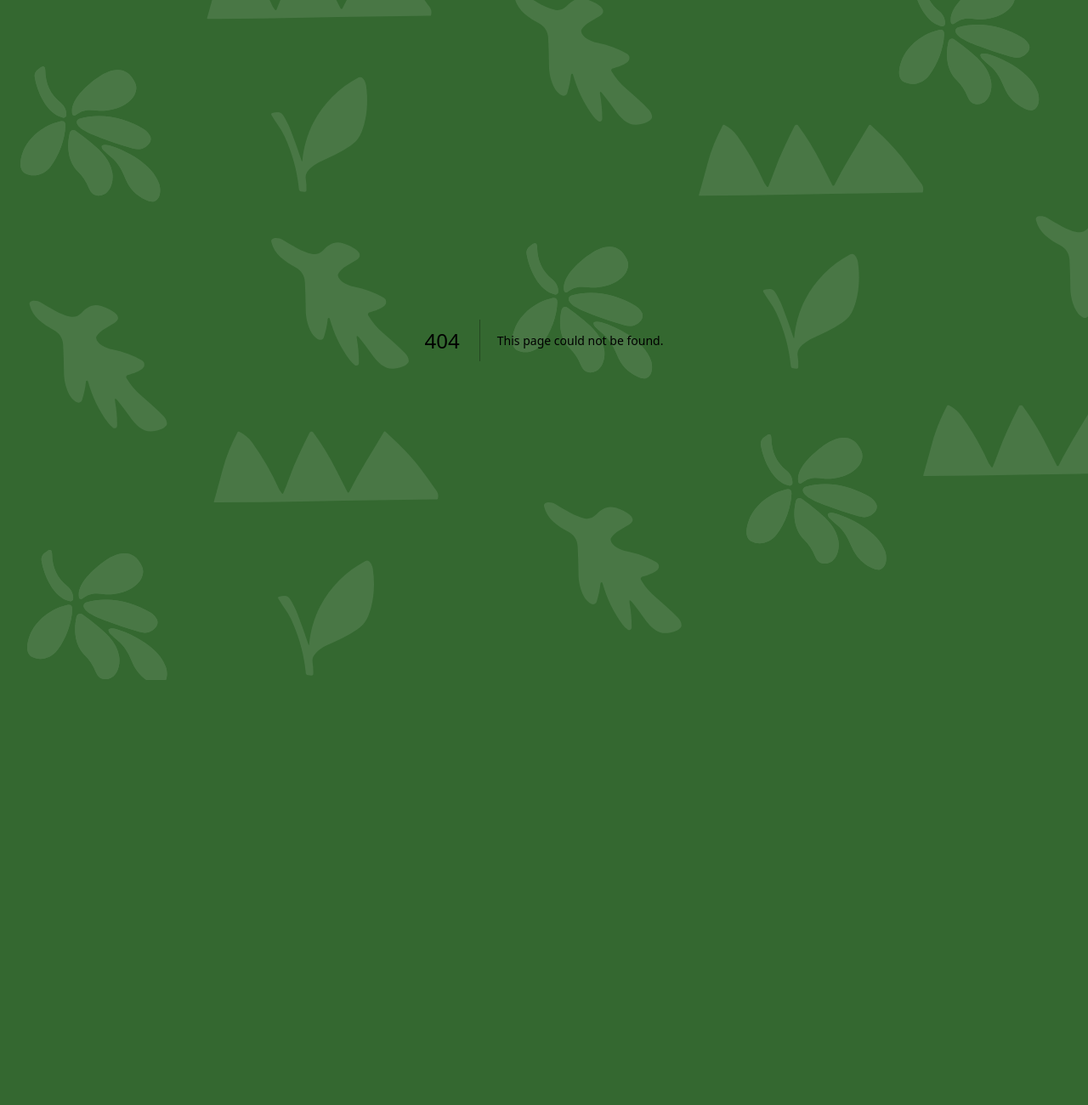
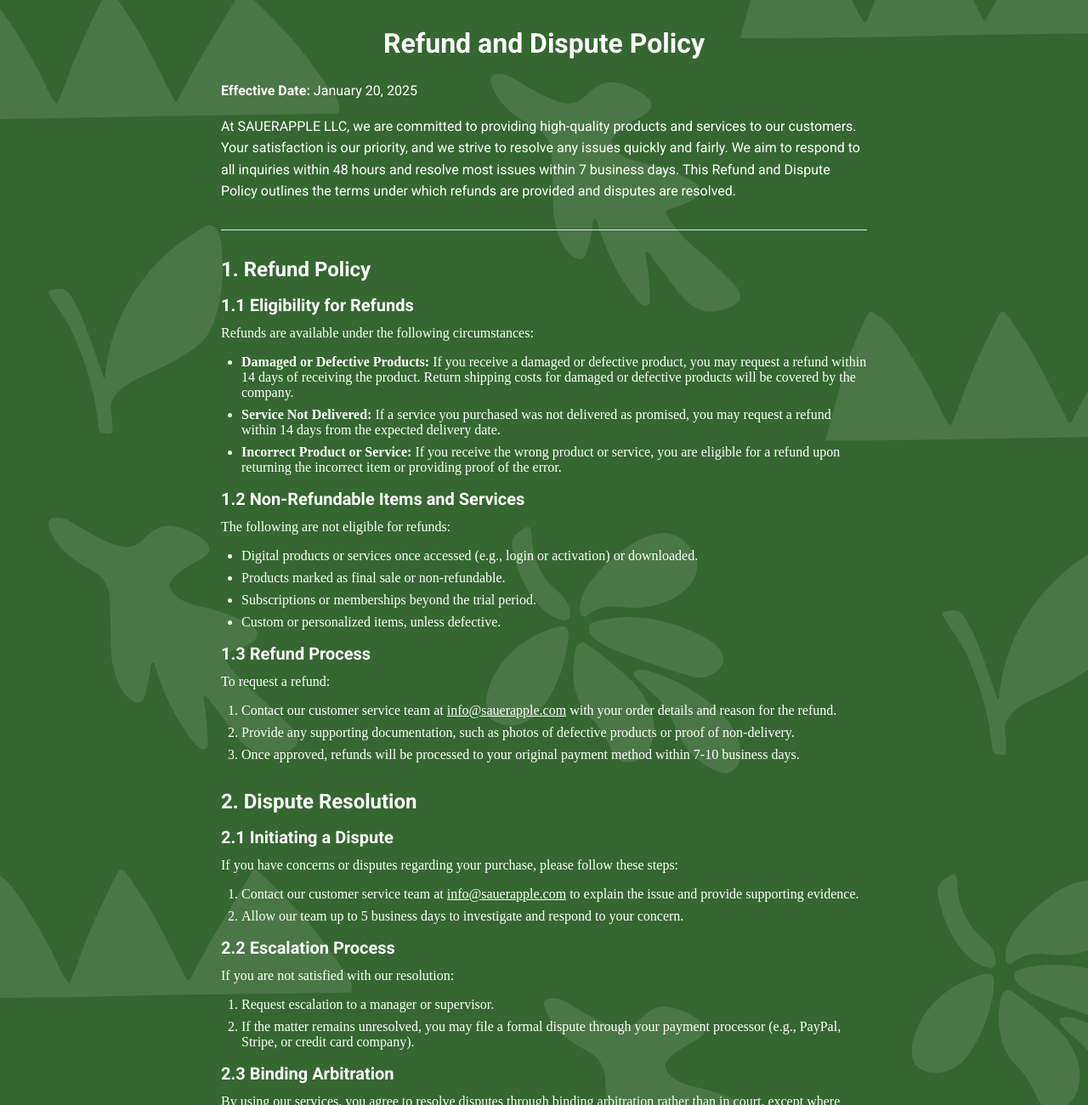
Before and after one commit to andrewjsauer/sauerapple-llc, a Next.js app: page /refund-dispute-policy in a window 1280 px wide. Before the commit this address had no page. Shown: the top 1300 px of the page at 85% size. Before the commit the page ends 800 px from the top, so only its background shows below. Built offline with nearby package versions, Linux system fonts and the light colour scheme.

Commit message:
Added refund policy page

```diff
--- a/src/app/page.tsx
+++ b/src/app/page.tsx
@@ -215,6 +215,12 @@
         <div className={styles.footer}>
           <p>© {new Date().getFullYear()} sauerApple. All rights reserved.</p>
           <p>Made with ❤️ in Big Bear Lake, CA</p>
+          <Link
+            href="/refund-dispute-policy"
+            className={styles.refundPolicyLink}
+          >
+            Refund and Dispute Policy
+          </Link>
         </div>
       </div>
     </main>
--- /dev/null
+++ b/src/app/refund-dispute-policy/page.module.css
@@ -0,0 +1,62 @@
+.container {
+  max-width: 800px;
+  margin: 0 auto;
+  padding: 2rem 1.25rem;
+}
+
+.title {
+  font-size: 2rem;
+  color: white;
+  font-family: var(--font-roboto);
+  text-align: center;
+  margin-bottom: 1.5rem;
+}
+
+.section {
+  margin-bottom: 2rem;
+}
+
+.sectionTitle {
+  font-size: 1.5rem;
+  color: white;
+  font-family: var(--font-roboto);
+  margin-bottom: 1rem;
+}
+
+.subsectionTitle {
+  font-size: 1.25rem;
+  color: white;
+  font-family: var(--font-roboto);
+  margin-bottom: 0.75rem;
+}
+
+.paragraph {
+  margin-bottom: 1rem;
+  line-height: 1.6;
+  color: white;
+  font-family: var(--font-roboto);
+}
+
+.list {
+  margin: 1rem 0 1rem 1.5rem;
+}
+
+.listItem {
+  margin-bottom: 0.5rem;
+}
+
+.divider {
+  border: none;
+  border-top: 1px solid #e5e7eb;
+  margin: 2rem 0;
+}
+
+.link {
+  color: white;
+  text-decoration: underline;
+  transition: opacity 0.2s;
+}
+
+.link:hover {
+  opacity: 0.8;
+}
--- /dev/null
+++ b/src/app/refund-dispute-policy/page.tsx
@@ -0,0 +1,162 @@
+import styles from "./page.module.css";
+
+export default function ConditionsPage() {
+  return (
+    <div className={styles.container}>
+      <h1 className={styles.title}>Refund and Dispute Policy</h1>
+
+      <p className={styles.paragraph}>
+        <strong>Effective Date:</strong> January 20, 2025
+      </p>
+
+      <p className={styles.paragraph}>
+        At SAUERAPPLE LLC, we are committed to providing high-quality products
+        and services to our customers. Your satisfaction is our priority, and we
+        strive to resolve any issues quickly and fairly. We aim to respond to
+        all inquiries within 48 hours and resolve most issues within 7 business
+        days. This Refund and Dispute Policy outlines the terms under which
+        refunds are provided and disputes are resolved.
+      </p>
+
+      <hr className={styles.divider} />
+
+      <section className={styles.section}>
+        <h2 className={styles.sectionTitle}>1. Refund Policy</h2>
+
+        <h3 className={styles.subsectionTitle}>1.1 Eligibility for Refunds</h3>
+        <p>Refunds are available under the following circumstances:</p>
+        <ul className={styles.list}>
+          <li className={styles.listItem}>
+            <strong>Damaged or Defective Products:</strong> If you receive a
+            damaged or defective product, you may request a refund within 14
+            days of receiving the product. Return shipping costs for damaged or
+            defective products will be covered by the company.
+          </li>
+          <li className={styles.listItem}>
+            <strong>Service Not Delivered:</strong> If a service you purchased
+            was not delivered as promised, you may request a refund within 14
+            days from the expected delivery date.
+          </li>
+          <li className={styles.listItem}>
+            <strong>Incorrect Product or Service:</strong> If you receive the
+            wrong product or service, you are eligible for a refund upon
+            returning the incorrect item or providing proof of the error.
+          </li>
+        </ul>
+
+        <h3 className={styles.subsectionTitle}>
+          1.2 Non-Refundable Items and Services
+        </h3>
+        <p>The following are not eligible for refunds:</p>
+        <ul className={styles.list}>
+          <li className={styles.listItem}>
+            Digital products or services once accessed (e.g., login or
+            activation) or downloaded.
+          </li>
+          <li className={styles.listItem}>
+            Products marked as final sale or non-refundable.
+          </li>
+          <li className={styles.listItem}>
+            Subscriptions or memberships beyond the trial period.
+          </li>
+          <li className={styles.listItem}>
+            Custom or personalized items, unless defective.
+          </li>
+        </ul>
+
+        <h3 className={styles.subsectionTitle}>1.3 Refund Process</h3>
+        <p>To request a refund:</p>
+        <ol className={styles.list}>
+          <li className={styles.listItem}>
+            Contact our customer service team at{" "}
+            <a href="mailto:info@sauerapple.com" className={styles.link}>
+              info@sauerapple.com
+            </a>{" "}
+            with your order details and reason for the refund.
+          </li>
+          <li className={styles.listItem}>
+            Provide any supporting documentation, such as photos of defective
+            products or proof of non-delivery.
+          </li>
+          <li className={styles.listItem}>
+            Once approved, refunds will be processed to your original payment
+            method within 7-10 business days.
+          </li>
+        </ol>
+      </section>
+
+      <section className={styles.section}>
+        <h2 className={styles.sectionTitle}>2. Dispute Resolution</h2>
+
+        <h3 className={styles.subsectionTitle}>2.1 Initiating a Dispute</h3>
+        <p>
+          If you have concerns or disputes regarding your purchase, please
+          follow these steps:
+        </p>
+        <ol className={styles.list}>
+          <li className={styles.listItem}>
+            Contact our customer service team at{" "}
+            <a href="mailto:info@sauerapple.com" className={styles.link}>
+              info@sauerapple.com
+            </a>{" "}
+            to explain the issue and provide supporting evidence.
+          </li>
+          <li className={styles.listItem}>
+            Allow our team up to 5 business days to investigate and respond to
+            your concern.
+          </li>
+        </ol>
+
+        <h3 className={styles.subsectionTitle}>2.2 Escalation Process</h3>
+        <p>If you are not satisfied with our resolution:</p>
+        <ol className={styles.list}>
+          <li className={styles.listItem}>
+            Request escalation to a manager or supervisor.
+          </li>
+          <li className={styles.listItem}>
+            If the matter remains unresolved, you may file a formal dispute
+            through your payment processor (e.g., PayPal, Stripe, or credit card
+            company).
+          </li>
+        </ol>
+
+        <h3 className={styles.subsectionTitle}>2.3 Binding Arbitration</h3>
+        <p>
+          By using our services, you agree to resolve disputes through binding
+          arbitration rather than in court, except where prohibited by law.
+          Arbitration is a private process where a neutral third party makes a
+          binding decision to resolve the dispute, often quicker and with fewer
+          costs than court proceedings. Arbitration will be conducted in
+          accordance with applicable arbitration rules (e.g., the American
+          Arbitration Association).
+        </p>
+      </section>
+
+      <section className={styles.section}>
+        <h2 className={styles.sectionTitle}>3. Additional Terms</h2>
+        <ul className={styles.list}>
+          <li className={styles.listItem}>
+            We reserve the right to refuse a refund or dispute request if there
+            is evidence of misuse, fraud, or policy violation.
+          </li>
+          <li className={styles.listItem}>
+            This policy is subject to change. We will notify users of
+            significant changes via email or by posting an announcement on our
+            website at least 14 days before the changes take effect. Updated
+            policies will be posted on our website with the effective date.
+          </li>
+        </ul>
+      </section>
+
+      <hr className={styles.divider} />
+
+      <p className={styles.paragraph}>
+        For further questions or concerns, please contact us at{" "}
+        <a href="mailto:info@sauerapple.com" className={styles.link}>
+          info@sauerapple.com
+        </a>
+        .
+      </p>
+    </div>
+  );
+}
```
Also changed, not shown: src/app/page.module.css (+16 -0 lines).
